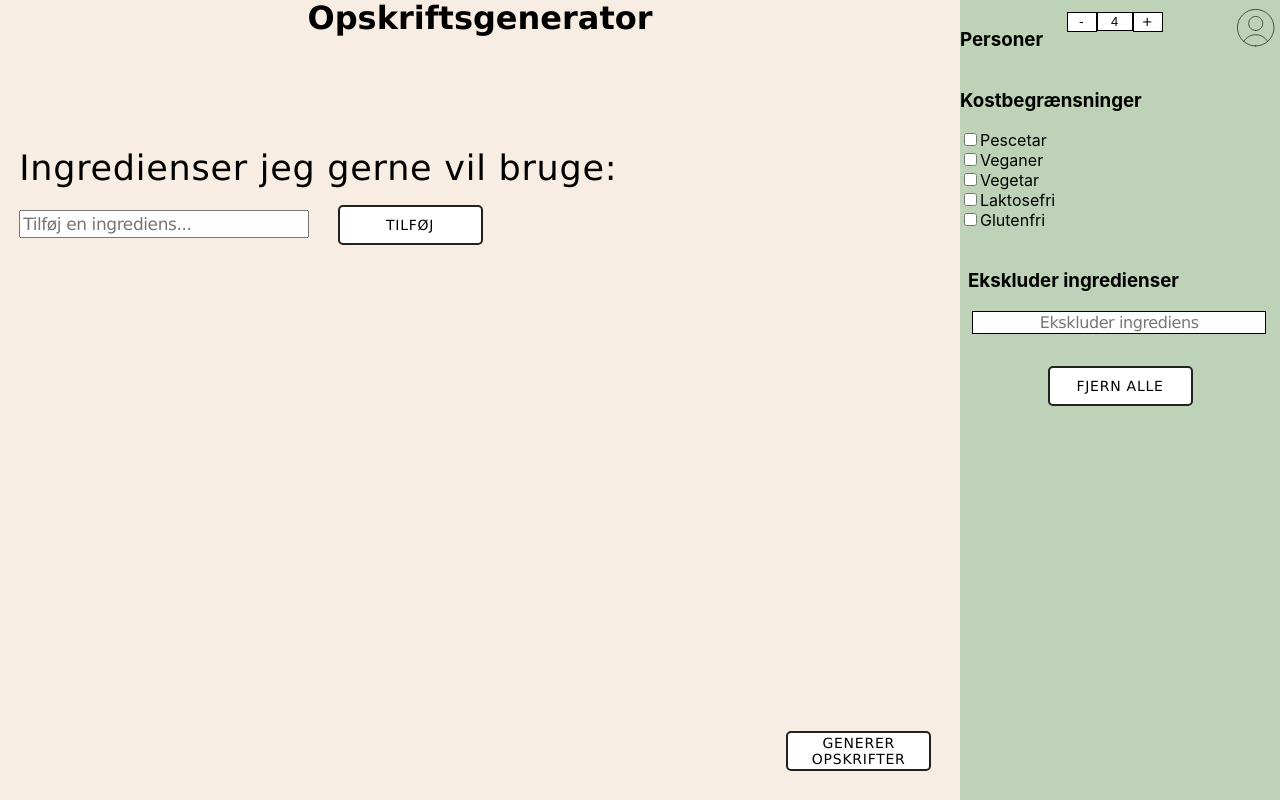
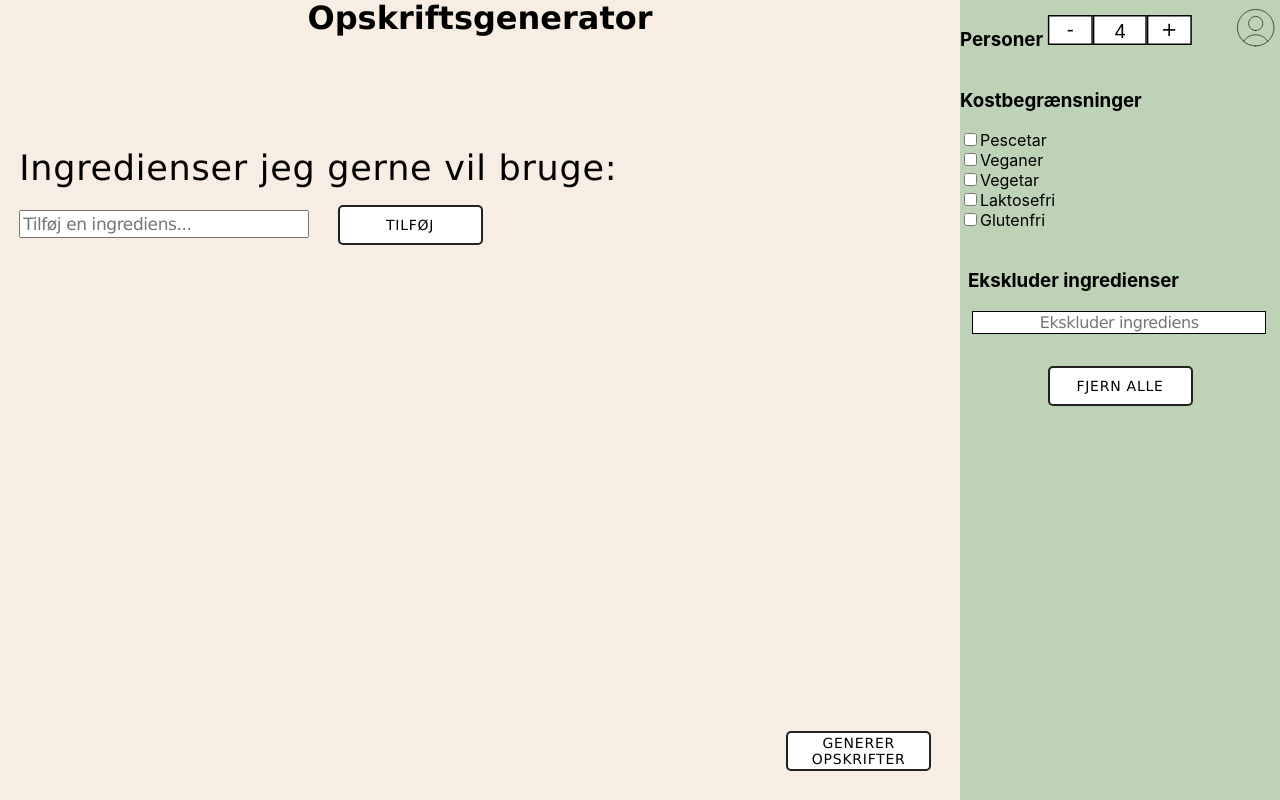
Before and after one commit to Jaffenheimer/p7-internet, a React (Create React App) app in the folder P7Internet.Frontend/react-app/: page / in a window 1280 px wide. Built offline with nearby package versions, Linux system fonts and the light colour scheme.

Commit message:
i did a whoopsie

```diff
--- a/P7Internet.Frontend/react-app/src/App.css
+++ b/P7Internet.Frontend/react-app/src/App.css
@@ -143,7 +143,7 @@ button:hover {
   margin-right: 15%;
 }
 
-#NumberField {
+.NumberField {
   transform: scale(1.5);
   display: flex;
   justify-content: center;
```
